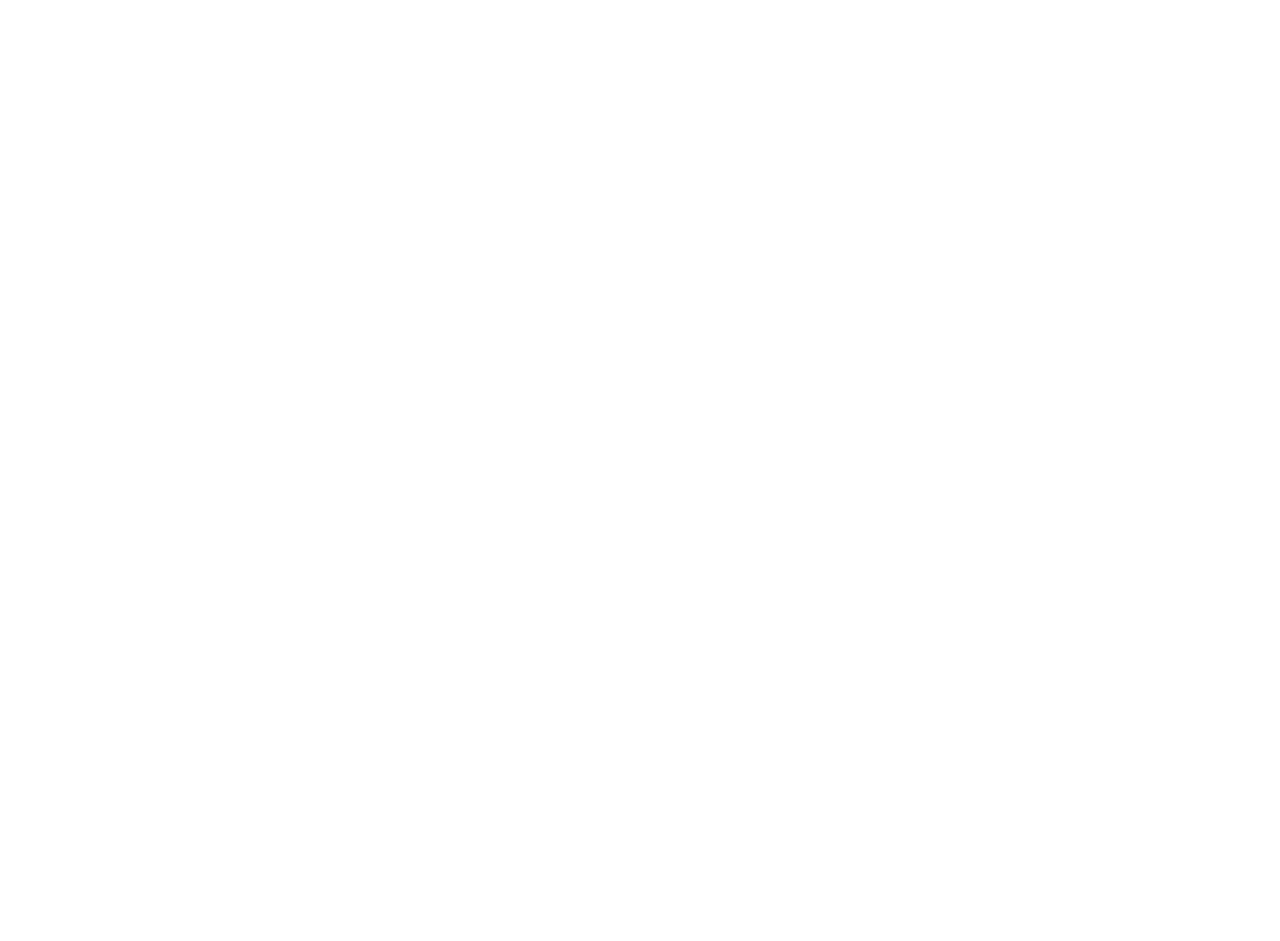
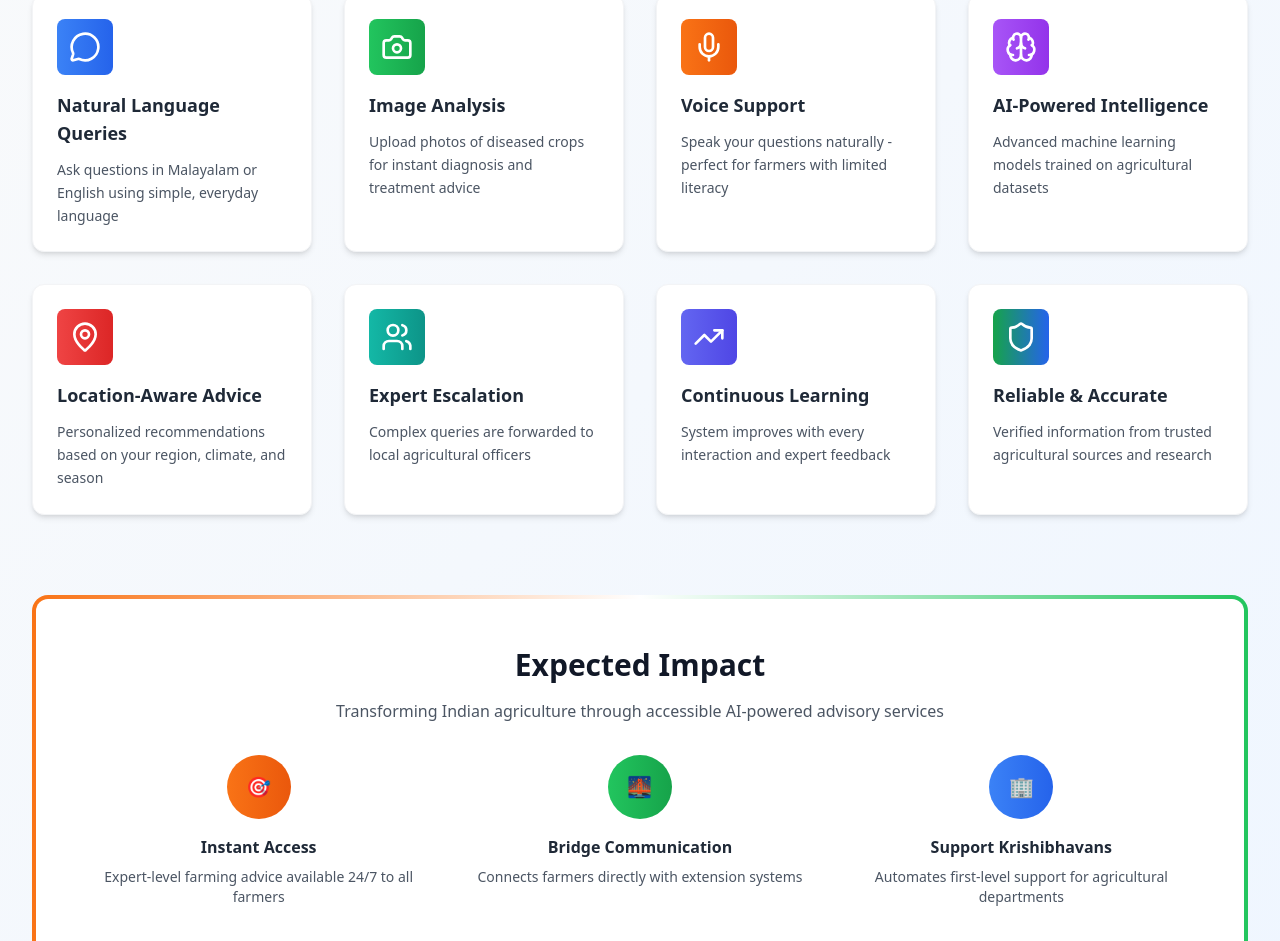
Before and after one commit to wolfcoder786/Digital2, a React (Vite) app in the folder client/: page / in a window 1280 px wide. Shown: the part 1180-2121 px from the top of the page. Before the commit the page ends 918 px from the top, so only its background shows below. Built offline with nearby package versions, Linux system fonts and the light colour scheme.

Commit message:
featuers
hi

```diff
--- a/client/src/App.jsx
+++ b/client/src/App.jsx
@@ -1,6 +1,7 @@
 import React, { useState } from "react";
 import Navbar from "./components/Navbar";
 import Hero from "./components/Hero";
+import Features from "./components/Features";
 
 function App() {
   const [currentPage, setCurrentPage] = useState("home");
@@ -9,13 +10,14 @@
 
   const handleNavigate = (page) => {
     setCurrentPage(page);
+    // Scroll to top on navigation
+    window.scrollTo({ top: 0, behavior: "smooth" });
   };
 
   const handleLogin = () => {
-    // Fake login (replace with real auth logic later)
     setIsAuthenticated(true);
     setUser({ name: "Farmer Ram" });
-    setCurrentPage("home"); // Redirect to home after login
+    setCurrentPage("home");
   };
 
   const handleLogout = () => {
@@ -24,37 +26,49 @@
     setCurrentPage("home");
   };
 
-  // Component to render page content dynamically
   const renderPageContent = () => {
     switch (currentPage) {
       case "home":
-        return <Hero onNavigate={handleNavigate} />;
+        return (
+          <>
+            <Hero onNavigate={handleNavigate} />
+            <Features />
+          </>
+        );
       case "study":
         return (
           <div className="max-w-5xl mx-auto px-4 py-12">
             <h1 className="text-3xl font-bold mb-6">Study & Learn 📖</h1>
-            <p className="text-gray-700">Access comprehensive agricultural resources, tutorials, and guides.</p>
+            <p className="text-gray-700">
+              Access comprehensive agricultural resources, tutorials, and guides.
+            </p>
           </div>
         );
       case "pesticides":
         return (
           <div className="max-w-5xl mx-auto px-4 py-12">
             <h1 className="text-3xl font-bold mb-6">Pesticides Info 🧪</h1>
-            <p className="text-gray-700">Learn about pesticide usage, safety guidelines, and best practices.</p>
+            <p className="text-gray-700">
+              Learn about pesticide usage, safety guidelines, and best practices.
+            </p>
           </div>
         );
       case "machines":
         return (
           <div className="max-w-5xl mx-auto px-4 py-12">
             <h1 className="text-3xl font-bold mb-6">Farming Machines 🚜</h1>
-            <p className="text-gray-700">Explore modern farming equipment and technology for efficient agriculture.</p>
+            <p className="text-gray-700">
+              Explore modern farming equipment and technology for efficient agriculture.
+            </p>
           </div>
         );
       case "chatbot":
         return (
           <div className="max-w-5xl mx-auto px-4 py-12">
             <h1 className="text-3xl font-bold mb-6">AI ChatBot 🤖</h1>
-            <p className="text-gray-700">Ask questions in Malayalam or English and get instant AI-powered advice.</p>
+            <p className="text-gray-700">
+              Ask questions in Malayalam or English and get instant AI-powered advice.
+            </p>
           </div>
         );
       default:
--- /dev/null
+++ b/client/src/components/features.jsx
@@ -0,0 +1,139 @@
+import React from 'react';
+import {
+  MessageCircle,
+  Camera,
+  Mic,
+  Brain,
+  MapPin,
+  Users,
+  TrendingUp,
+  Shield
+} from 'lucide-react';
+
+const Features = () => {
+  const features = [
+    {
+      icon: <MessageCircle className="h-8 w-8" />,
+      title: "Natural Language Queries",
+      description: "Ask questions in Malayalam or English using simple, everyday language",
+      color: "from-blue-500 to-blue-600"
+    },
+    {
+      icon: <Camera className="h-8 w-8" />,
+      title: "Image Analysis",
+      description: "Upload photos of diseased crops for instant diagnosis and treatment advice",
+      color: "from-green-500 to-green-600"
+    },
+    {
+      icon: <Mic className="h-8 w-8" />,
+      title: "Voice Support",
+      description: "Speak your questions naturally - perfect for farmers with limited literacy",
+      color: "from-orange-500 to-orange-600"
+    },
+    {
+      icon: <Brain className="h-8 w-8" />,
+      title: "AI-Powered Intelligence",
+      description: "Advanced machine learning models trained on agricultural datasets",
+      color: "from-purple-500 to-purple-600"
+    },
+    {
+      icon: <MapPin className="h-8 w-8" />,
+      title: "Location-Aware Advice",
+      description: "Personalized recommendations based on your region, climate, and season",
+      color: "from-red-500 to-red-600"
+    },
+    {
+      icon: <Users className="h-8 w-8" />,
+      title: "Expert Escalation",
+      description: "Complex queries are forwarded to local agricultural officers",
+      color: "from-teal-500 to-teal-600"
+    },
+    {
+      icon: <TrendingUp className="h-8 w-8" />,
+      title: "Continuous Learning",
+      description: "System improves with every interaction and expert feedback",
+      color: "from-indigo-500 to-indigo-600"
+    },
+    {
+      icon: <Shield className="h-8 w-8" />,
+      title: "Reliable & Accurate",
+      description: "Verified information from trusted agricultural sources and research",
+      color: "from-green-600 to-blue-600"
+    }
+  ];
+
+  return (
+    <section className="py-20 px-4 sm:px-6 lg:px-8 bg-gradient-to-br from-gray-50 to-blue-50">
+      <div className="max-w-7xl mx-auto">
+        {/* Section Title */}
+        <div className="text-center mb-16">
+          <h2 className="text-3xl sm:text-4xl font-bold text-gray-900 mb-4">
+            Revolutionary Features for Modern Farming
+          </h2>
+          <p className="text-lg text-gray-600 max-w-3xl mx-auto">
+            Our AI-powered platform brings cutting-edge technology to traditional farming,
+            making expert agricultural advice accessible to every farmer across India.
+          </p>
+        </div>
+
+        {/* Features Grid */}
+        <div className="grid md:grid-cols-2 lg:grid-cols-4 gap-8">
+          {features.map((feature, index) => (
+            <div
+              key={index}
+              className="group bg-white p-6 rounded-xl shadow-md hover:shadow-xl transition-all duration-300 border border-gray-100 hover:border-gray-200"
+            >
+              <div className={`inline-flex p-3 rounded-lg bg-gradient-to-r ${feature.color} text-white mb-4 group-hover:scale-110 transition-transform`}>
+                {feature.icon}
+              </div>
+              <h3 className="text-lg font-semibold text-gray-800 mb-3">{feature.title}</h3>
+              <p className="text-gray-600 text-sm leading-relaxed">{feature.description}</p>
+            </div>
+          ))}
+        </div>
+
+        {/* Impact Section */}
+        <div className="mt-20 bg-gradient-to-r from-orange-500 via-white to-green-500 p-1 rounded-2xl">
+          <div className="bg-white rounded-xl p-8 sm:p-12">
+            <div className="text-center mb-8">
+              <h3 className="text-2xl sm:text-3xl font-bold text-gray-900 mb-4">
+                Expected Impact
+              </h3>
+              <p className="text-gray-600 max-w-2xl mx-auto">
+                Transforming Indian agriculture through accessible AI-powered advisory services
+              </p>
+            </div>
+
+            <div className="grid md:grid-cols-3 gap-8">
+              <div className="text-center">
+                <div className="w-16 h-16 bg-gradient-to-r from-orange-500 to-orange-600 rounded-full flex items-center justify-center mx-auto mb-4">
+                  <span className="text-white font-bold text-xl">🎯</span>
+                </div>
+                <h4 className="font-semibold text-gray-800 mb-2">Instant Access</h4>
+                <p className="text-gray-600 text-sm">Expert-level farming advice available 24/7 to all farmers</p>
+              </div>
+
+              <div className="text-center">
+                <div className="w-16 h-16 bg-gradient-to-r from-green-500 to-green-600 rounded-full flex items-center justify-center mx-auto mb-4">
+                  <span className="text-white font-bold text-xl">🌉</span>
+                </div>
+                <h4 className="font-semibold text-gray-800 mb-2">Bridge Communication</h4>
+                <p className="text-gray-600 text-sm">Connects farmers directly with extension systems</p>
+              </div>
+
+              <div className="text-center">
+                <div className="w-16 h-16 bg-gradient-to-r from-blue-500 to-blue-600 rounded-full flex items-center justify-center mx-auto mb-4">
+                  <span className="text-white font-bold text-xl">🏢</span>
+                </div>
+                <h4 className="font-semibold text-gray-800 mb-2">Support Krishibhavans</h4>
+                <p className="text-gray-600 text-sm">Automates first-level support for agricultural departments</p>
+              </div>
+            </div>
+          </div>
+        </div>
+      </div>
+    </section>
+  );
+};
+
+export default Features;
```
